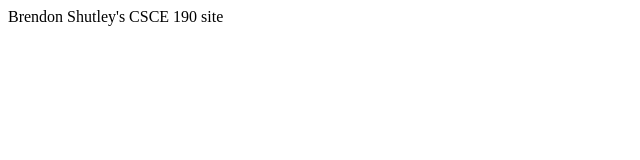
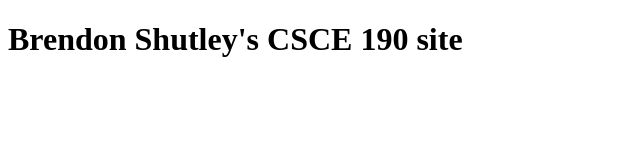
Before and after one commit to Lux542/Lux542.github.io, a plain HTML site: page index.html in a window 1280 px wide. Shown: the whole page, without its empty margins (0-640 px from the left). Drawn offline with Linux system fonts and the light colour scheme.

Commit message:
Add files via upload

```diff
--- a/index.html
+++ b/index.html
@@ -1,11 +1,9 @@
 <!DOCTYPE html>
 <html>
     <head>
-<title>
-
-</title>
+<title>CSCE:190 Portia Plante</title>
     </head>
     <body>
-        Brendon Shutley's CSCE 190 site
+        <h1>Brendon Shutley's CSCE 190 site</h1>
     </body>
 </html>
```
